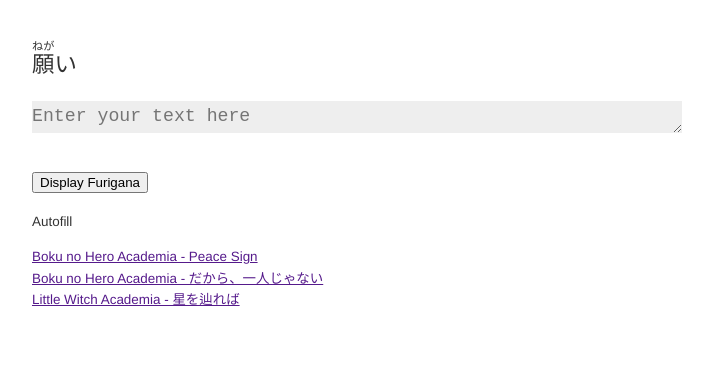
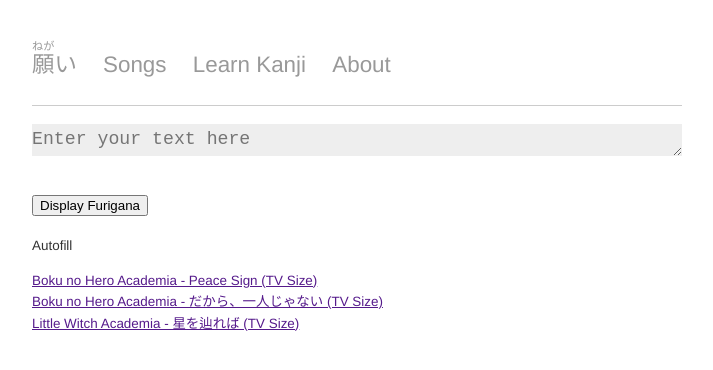
Before and after one commit to leonardykris/negai, a website: page public/index.html in a window 1280 px wide. Shown: the whole page, without its empty margins (283-996 px from the left). Drawn offline with nearby package versions, Linux system fonts and the light colour scheme; no server answers.

Commit message:
styled to make things nicer, some changes on socket

```diff
--- a/connection.js
+++ b/connection.js
@@ -9,10 +9,10 @@ module.exports = function(io) {
     kuroshiro.init();
 
     socket.on('song-selection', function(id) {
-      var lyric = songs[id].lyric;
-      console.log(lyric);
+      var song = songs[id];
+      // console.log(lyric);
 
-      io.emit('lyric-output', lyric);
+      io.emit('song-output', song);
     });
 
     socket.on('kanji-input', function(message){
--- a/public/connection.js
+++ b/public/connection.js
@@ -36,6 +36,7 @@ $(function() {
     });
 
     $('#convert-form').addClass("hide");
+    $('#autofill').addClass("hide");
     $('#result').removeClass("hide");
 
     // Manage buttons visibility
@@ -48,8 +49,10 @@ $(function() {
     $('#translated').append('<li>' + message + '</li>');
   });
 
-  socket.on('lyric-output', function(lyric) {
-    $('#kanji-input').val(lyric);
+  socket.on('song-output', function(song) {
+    var header = song.series + " - " + song.name + "\n\n";
+
+    $('#kanji-input').val(header + song.lyrics);
     $('#kanji-input').height($('#kanji-input')[0].scrollHeight);
   });
 })
--- a/public/index.html
+++ b/public/index.html
@@ -5,7 +5,15 @@
   <link rel="stylesheet" type="text/css" href="./style.css">
 </head>
 <body>
-  <ruby>願<rp>(</rp><rt>ねが</rt><rp>)</rp></ruby>い
+  <div class="top">
+    <ul class="nav">
+      <li><a href="/" class="logo" title="Negai - Home"><ruby>願<rp>(</rp><rt>ねが</rt><rp>)</rp></ruby>い</a></li>
+      <li><a href="#" title="Songs">Songs</a></li>
+      <li><a href="#" title="Learn Kanji">Learn Kanji</a></li>
+      <li><a href="#" title="About">About</a></li>
+    </ul>
+  </div>
+
   <div id="result" class="hide">
     <ul id="messages"></ul>
   </div>
@@ -19,12 +27,12 @@
   <form id="form-translate" class="hide" action="">
     <input id="t" type="text" name="translate-input" autocomplete="off"><button class="btn">Translate</button>
   </form>
-  <div class="small">
+  <div id="autofill" class="small">
     <p>Autofill</p>
     <ul>
-      <li><a id="bnha-op-1" class="songs" href="" title="">Boku no Hero Academia - Peace Sign</a></li>
-      <li><a id="bnha-ed-1" class="songs" href="" title="">Boku no Hero Academia - だから、一人じゃない</a></li>
-      <li><a id="lwa-ed-1" class="songs" href="" title="">Little Witch Academia - 星を辿れば</a></li>
+      <li><a id="bnha-op-1" class="songs" href="" title="">Boku no Hero Academia - Peace Sign (TV Size)</a></li>
+      <li><a id="bnha-ed-1" class="songs" href="" title="">Boku no Hero Academia - だから、一人じゃない (TV Size)</a></li>
+      <li><a id="lwa-ed-1" class="songs" href="" title="">Little Witch Academia - 星を辿れば (TV Size)</a></li>
     </ul>
   </div>
 
--- a/public/index.js
+++ b/public/index.js
@@ -11,6 +11,7 @@ $(function() {
     $('#result').addClass("hide");
 
     $('#convert-form').removeClass("hide");
+    $('#autofill').removeClass("hide");
 
     // Manage buttons visibility
     $('#convert-btn').removeClass("hide");
--- a/public/style.css
+++ b/public/style.css
@@ -48,3 +48,33 @@ textarea, :focus {
 .small {
   font-size: 0.6em;
 }
+
+.nav {
+  -webkit-margin-before: 0px;
+}
+
+.nav li {
+  list-style-type: none;
+  display: inline;
+}
+
+.nav li + li {
+  padding-left: 20px;
+}
+
+.nav li a {
+  text-decoration: none;
+  color: #999;
+}
+
+.nav li a.logo {
+  color:
+}
+
+.nav li a:hover {
+  text-decoration: underline;
+}
+
+.top {
+  border-bottom: 1px solid #ccc;
+}
```
Also changed, not shown: 1 other file.
